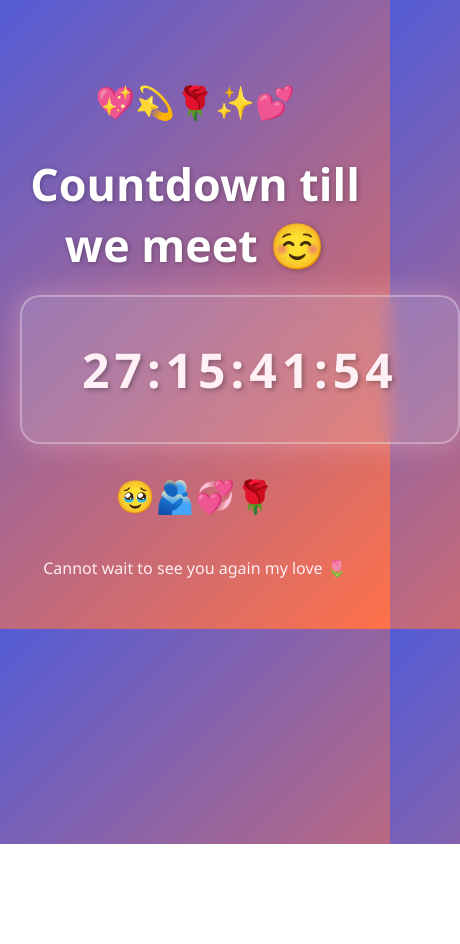
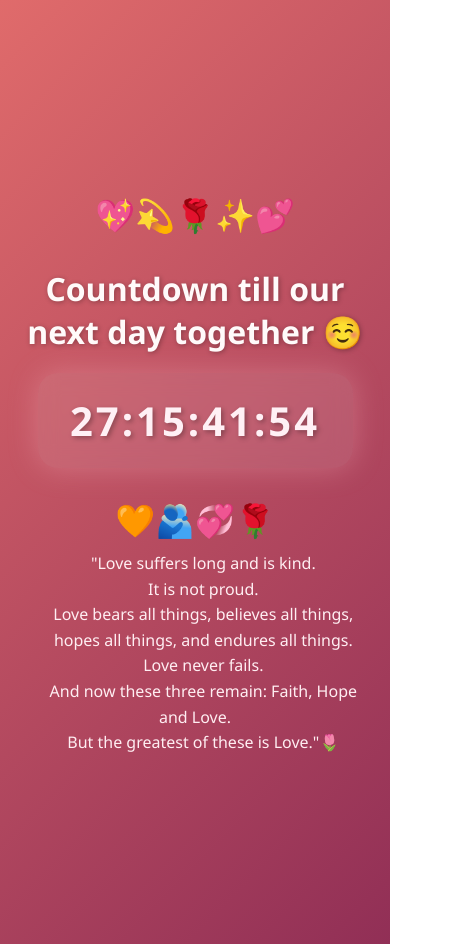
Before and after one commit to Blink196/countdown_luv, a plain HTML site: page index.html in a window 390 px wide. Shown: the whole page, 460 px wide, since content can reach past the window. Before the commit the page ends 844 px from the top, so only its background shows below. Drawn offline with Linux system fonts and the light colour scheme.

Commit message:
Add files via upload

```diff
--- a/index.html
+++ b/index.html
@@ -6,36 +6,50 @@
   <title>Countdown to Our Special Day</title>
   <style>
   body {
+    min-height: 100vh;
+    display: flex;
+    flex-direction: column;
+    justify-content: center;
+
     font-family: 'Segoe UI', sans-serif;
-      background: linear-gradient(135deg, #535cd6 0%, #ff7149 100%);
-      color: #ffffff;
+    background: linear-gradient(135deg, #e06b6b 0%, #912f56 100%);
+    color: #fff0f5;
     text-align: center;
     padding: 50px 20px;
     margin: 0;
   }
 
+  .container {
+    flex: 1;
+    display: flex;
+    flex-direction: column;
+    justify-content: center;
+  }
+
   h1 {
     font-size: 2.8em;
     margin-bottom: 20px;
-      color: #fff;
+    color: #fffafa;
     text-shadow: 1px 1px 5px rgba(0, 0, 0, 0.3);
   }
 
   .countdown-container {
-      background: rgba(255, 255, 255, 0.15);
-      border: 2px solid rgba(255, 255, 255, 0.3);
+    background: rgba(255, 255, 255, 0.1);
+    border: none;
     border-radius: 20px;
-      display: inline-block;
+    display: block;
+    max-width: 90%;
     padding: 40px 60px;
-      box-shadow: 0 0 30px rgba(255, 192, 203, 0.4);
+    margin: 0 auto;
+    box-shadow: 0 0 30px rgba(255, 192, 203, 0.3);
     backdrop-filter: blur(10px);
     transition: box-shadow 0.3s ease, background-color 0.3s ease;
     cursor: default;
   }
 
   .countdown-container:hover {
-    background: rgba(255, 255, 255, 0.3);
-    box-shadow: 0 0 20px 8px rgba(255, 255, 255, 0.7);
+    background: rgba(255, 255, 255, 0.2);
+    box-shadow: 0 0 20px 8px rgba(255, 255, 255, 0.4);
   }
 
   .countdown {
@@ -47,37 +61,73 @@
     transition: color 0.3s ease, text-shadow 0.3s ease;
   }
 
+  .countdown-container:hover .countdown {
+    color: #ffffff;
+    text-shadow: 0 0 15px #ffffff;
+  }
+
   .decorations {
     font-size: 2em;
     margin: 30px 0 10px;
   }
 
-    footer {
-      margin-top: 40px;
+footer pre {
   font-size: 1em;
+  font-family: inherit;
+  white-space: pre-wrap;
+  line-height: 1.6;
   color: #ffeef2;
+  margin: 0 auto;
+  max-width: 600px;
+  text-align: center;
 }
 
-    .countdown-container:hover .countdown {
-        color: #ffffff;
-        text-shadow: 0 0 15px #ffffff;
+  /* Mobile responsiveness */
+  @media screen and (max-width: 600px) {
+    h1 {
+      font-size: 2em;
     }
 
+    .countdown-container {
+      padding: 20px 30px;
+      width: 100%;
+      box-sizing: border-box;
+      margin: 0 auto;
+    }
+
+    .countdown {
+      font-size: 2.5em;
+      letter-spacing: 3px;
+    }
+
+  }
 </style>
+
+
 </head>
 <body>
 
+
+
   <div class="decorations">💖💫🌹✨💕</div>
-  <h1>Countdown till we meet ☺️ </h1>
+  <h1>Countdown till our next day together ☺️ </h1>
 
   <div class="countdown-container">
     <div class="countdown" id="countdown">Loading...</div>
   </div>
 
-  <div class="decorations">🥹🫂💞🌹</div>
+  <div class="decorations">🧡🫂💞🌹</div>
 
   <footer>
-    Cannot wait to see you again my love 🌷
+    <pre>
+    "Love suffers long and is kind.
+    It is not proud.
+    Love bears all things, believes all things,
+    hopes all things, and endures all things.
+    Love never fails.
+    And now these three remain: Faith, Hope and Love.
+    But the greatest of these is Love."🌷
+    </pre>
   </footer>
 
   <script>
```
Lines whose indentation alone changed are shown as unchanged.
